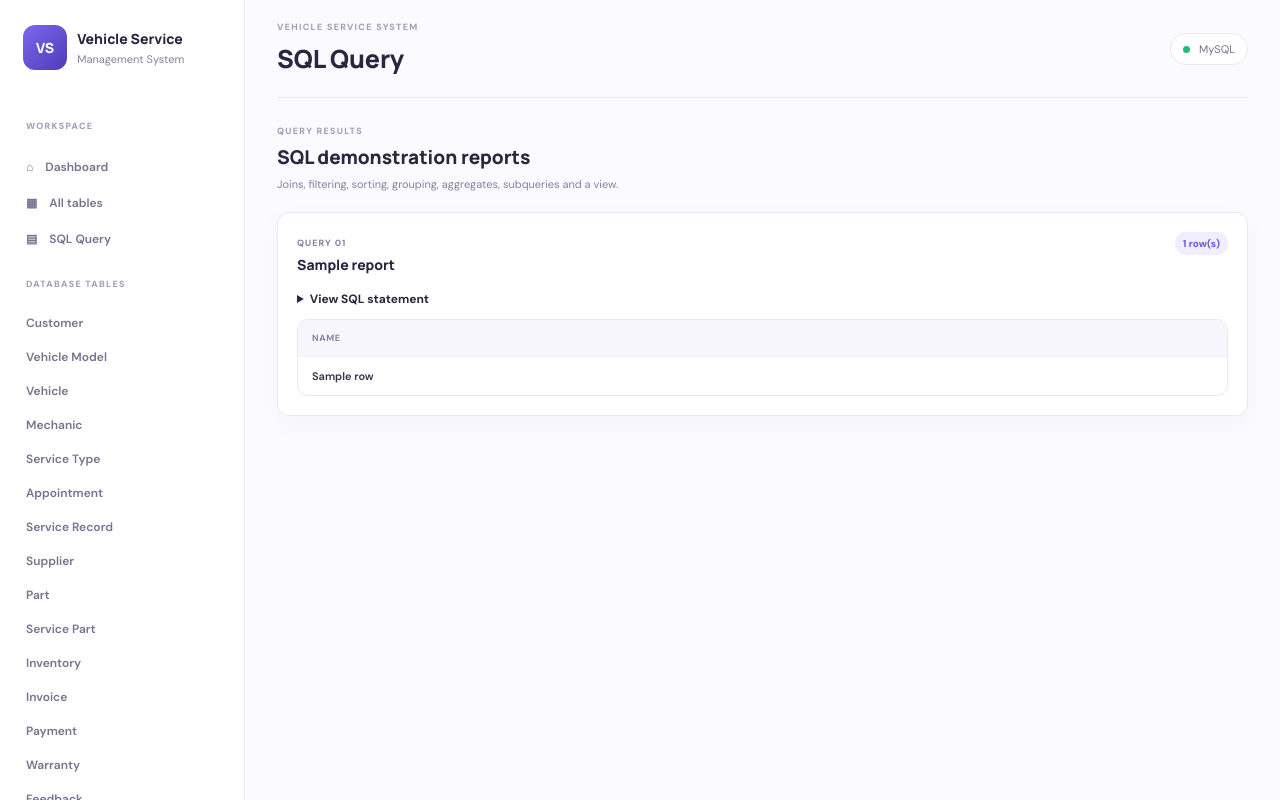
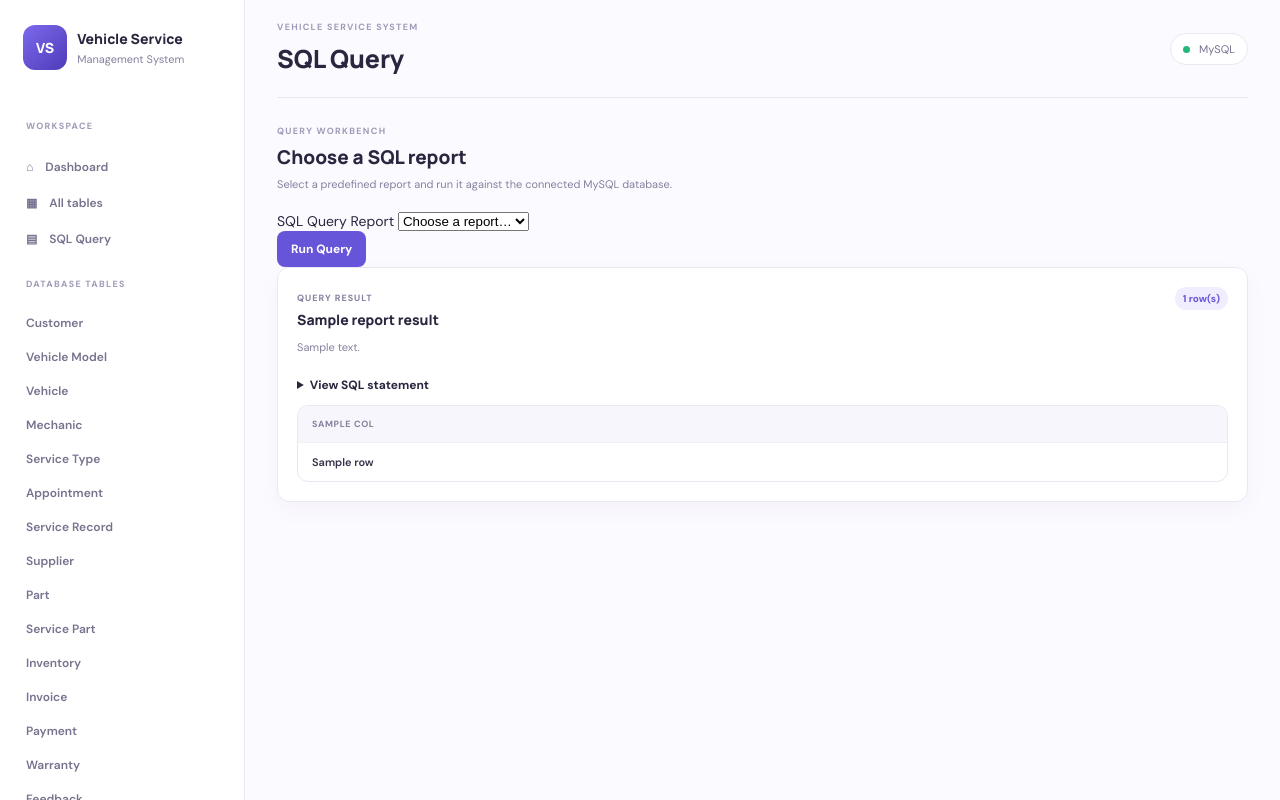
Before and after one commit to SourishHere/dbms---workbench, a Flask app: template templates/reports.html in a window 1280 px wide. Run offline with Flask 3, Linux system fonts and the light colour scheme; the template is opened without the code that fills it: most values are stand-ins (such as "Sample title", 1, 10 or a date in 2020).

Commit message:
Add SQL report dropdown and formatted query results

```diff
--- a/templates/reports.html
+++ b/templates/reports.html
@@ -2,10 +2,81 @@
 {% block title %}SQL Query | Vehicle Service{% endblock %}
 {% block heading %}SQL Query{% endblock %}
 {% block content %}
-<section class="sectionhead"><div><p class="eyebrow">QUERY RESULTS</p><h2>SQL demonstration reports</h2><p>Joins, filtering, sorting, grouping, aggregates, subqueries and a view.</p></div></section>
-<div class="report-list">{% for report in reports_data %}
-<section class="report"><div class="report-head"><div><small>QUERY {{ "%02d"|format(loop.index) }}</small><h3>{{ report.title }}</h3></div>{% if report.error %}<span class="badge error">Query error</span>{% else %}<span class="badge">{{ report.rows|length }} row(s)</span>{% endif %}</div>
-<details><summary>View SQL statement</summary><pre><code>{{ report.sql }}</code></pre></details>
-{% if report.error %}<p class="error-text">{{ report.error }}</p>{% elif report.rows %}<div class="tablewrap"><table><thead><tr>{% for key in report.rows[0].keys() %}<th>{{ key }}</th>{% endfor %}</tr></thead><tbody>{% for row in report.rows %}<tr>{% for key in row.keys() %}<td>{{ (row[key]|date_only) if row[key] is not none else '—' }}</td>{% endfor %}</tr>{% endfor %}</tbody></table></div>{% else %}<p>Query ran successfully; no rows matched.</p>{% endif %}
-</section>{% endfor %}</div>
+<section class="sectionhead">
+  <div>
+    <p class="eyebrow">QUERY WORKBENCH</p>
+    <h2>Choose a SQL report</h2>
+    <p>Select a predefined report and run it against the connected MySQL database.</p>
+  </div>
+</section>
+
+<form method="get" class="query-selector">
+  <div class="query-select-field">
+    <label for="report">SQL Query Report</label>
+    <select id="report" name="report" required>
+      <option value="">Choose a report…</option>
+      {% for option in report_options %}
+        <option value="{{ option.key }}"{% if selected_report == option.key %} selected{% endif %}>{{ option.title }}</option>
+      {% endfor %}
+    </select>
+  </div>
+  <button class="button primary" type="submit">Run Query</button>
+  {% if selected_report %}
+    <a class="button ghost" href="{{ url_for('reports') }}">Clear selection</a>
+  {% endif %}
+</form>
+
+{% if selected_report and not report_result %}
+  <p class="flash error">Choose a valid report from the dropdown, then click Run Query.</p>
+{% endif %}
+
+{% if report_result %}
+<section class="report query-result">
+  <div class="report-head">
+    <div>
+      <small>QUERY RESULT</small>
+      <h3>{{ report_result.title }}</h3>
+      <p class="muted">{{ report_result.description }}</p>
+    </div>
+    {% if report_result.error %}
+      <span class="badge error">Query error</span>
+    {% else %}
+      <span class="badge">{{ report_result.rows|length }} row(s)</span>
+    {% endif %}
+  </div>
+  <details>
+    <summary>View SQL statement</summary>
+    <pre><code>{{ report_result.sql }}</code></pre>
+  </details>
+  {% if report_result.error %}
+    <p class="error-text">{{ report_result.error }}</p>
+  {% elif report_result.rows %}
+    <div class="tablewrap">
+      <table>
+        <thead><tr>{% for column in report_result.columns %}<th>{{ column|replace('_',' ') }}</th>{% endfor %}</tr></thead>
+        <tbody>
+          {% for row in report_result.rows %}
+            <tr>{% for column in report_result.columns %}<td>{{ (row[column]|date_only) if row[column] is not none else '—' }}</td>{% endfor %}</tr>
+          {% endfor %}
+        </tbody>
+      </table>
+    </div>
+  {% else %}
+    <p class="empty">The query ran successfully, but no records matched. Try another report or check the database data.</p>
+  {% endif %}
+</section>
+{% else %}
+<section class="report query-placeholder">
+  <h3>Available reports</h3>
+  <p class="muted">The selector includes operational reports and SQL concepts for your DBMS demonstration.</p>
+  <div class="report-option-grid">
+    {% for option in report_options %}
+      <article>
+        <strong>{{ option.title }}</strong>
+        <p>{{ option.description }}</p>
+      </article>
+    {% endfor %}
+  </div>
+</section>
+{% endif %}
 {% endblock %}
```
